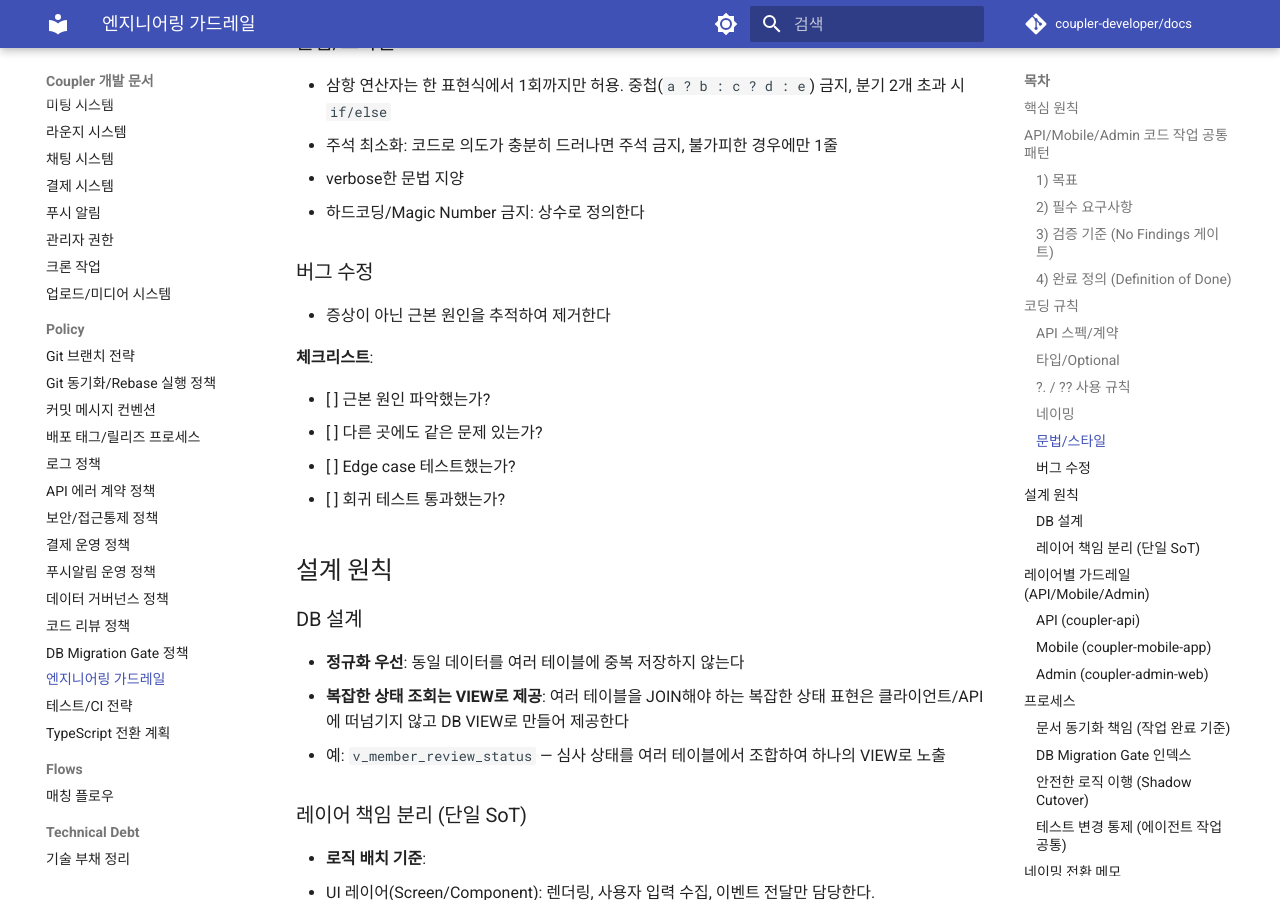
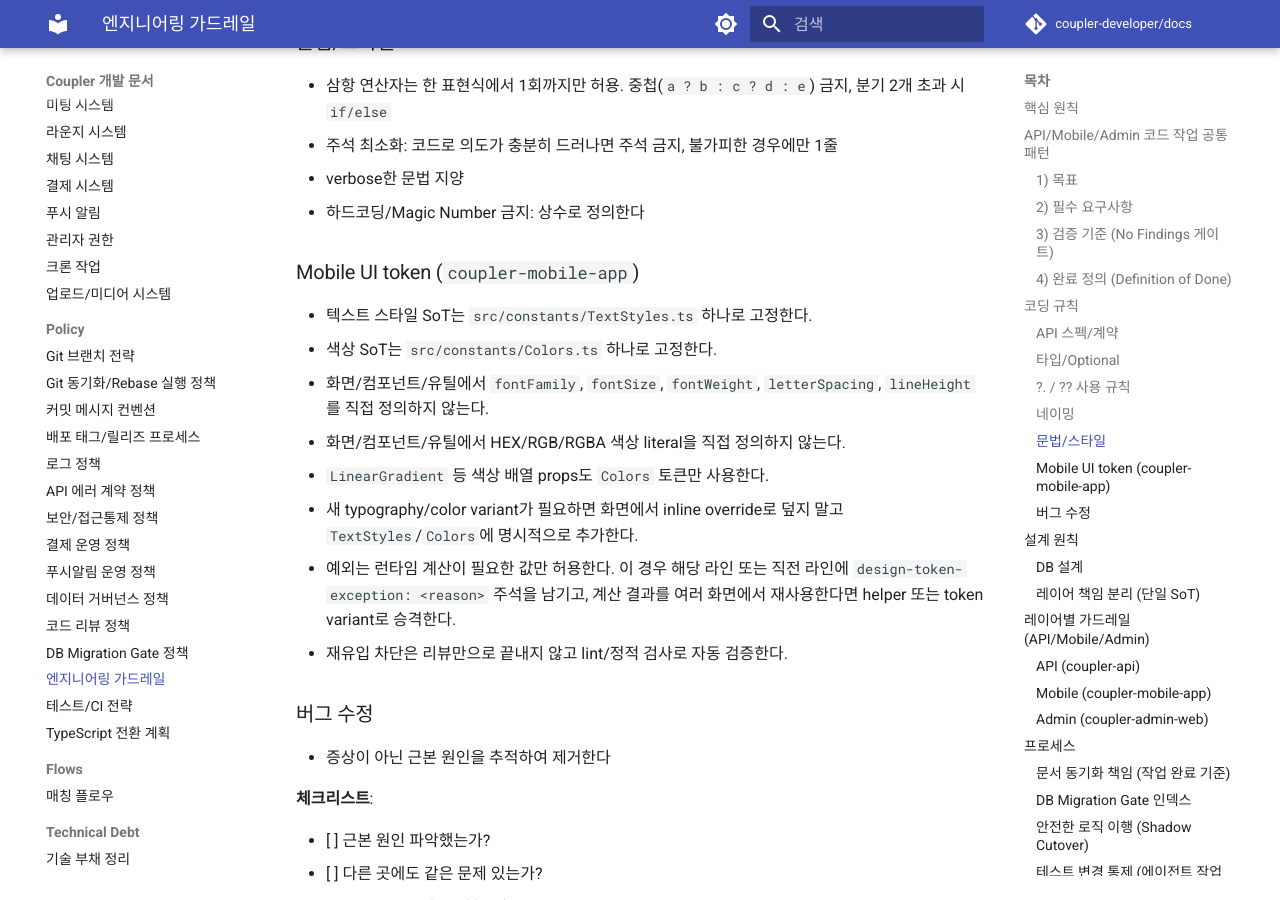
Before and after one commit to coupler-developer/docs, an MkDocs documentation site: the page built from content/policy/engineering-guardrails.md, in a window 1280 px wide and 900 px high, scrolled down 3991 px. Built offline with MkDocs 1.6.1 and Material for MkDocs 9.7.7, drawn with Linux system fonts in a browser that asks for light colours; comment, search, counter and statistics services are not loaded; some of the changed text lies outside the part shown.

Commit message:
docs: 모바일 디자인 토큰 가드레일 추가
Changes:
- TextStyles/Colors를 모바일 UI token SoT로 명시했다
- inline typography, color literal 금지 규칙을 추가했다
- design-token-exception 주석 기반 예외 규칙을 문서화했다

Tests:
- npm run lint:md
- python3 -m mkdocs build --strict

```diff
--- a/content/policy/engineering-guardrails.md
+++ b/content/policy/engineering-guardrails.md
@@ -124,6 +124,17 @@
 - verbose한 문법 지양
 - 하드코딩/Magic Number 금지: 상수로 정의한다
 
+### Mobile UI token (`coupler-mobile-app`)
+
+- 텍스트 스타일 SoT는 `src/constants/TextStyles.ts` 하나로 고정한다.
+- 색상 SoT는 `src/constants/Colors.ts` 하나로 고정한다.
+- 화면/컴포넌트/유틸에서 `fontFamily`, `fontSize`, `fontWeight`, `letterSpacing`, `lineHeight`를 직접 정의하지 않는다.
+- 화면/컴포넌트/유틸에서 HEX/RGB/RGBA 색상 literal을 직접 정의하지 않는다.
+- `LinearGradient` 등 색상 배열 props도 `Colors` 토큰만 사용한다.
+- 새 typography/color variant가 필요하면 화면에서 inline override로 덮지 말고 `TextStyles`/`Colors`에 명시적으로 추가한다.
+- 예외는 런타임 계산이 필요한 값만 허용한다. 이 경우 해당 라인 또는 직전 라인에 `design-token-exception: <reason>` 주석을 남기고, 계산 결과를 여러 화면에서 재사용한다면 helper 또는 token variant로 승격한다.
+- 재유입 차단은 리뷰만으로 끝내지 않고 lint/정적 검사로 자동 검증한다.
+
 ### 버그 수정
 
 - 증상이 아닌 근본 원인을 추적하여 제거한다
@@ -172,6 +183,7 @@
 - 화면 컴포넌트에서 normalize/resolve/fallback로 계약 불일치를 보정하지 않는다.
 - 서버 enum 미정의 값은 조용히 무시하지 않고 명시적으로 에러/신고 경로를 태운다.
 - 구/신 API 이중 경로를 동시에 유지하지 않는다. 불가피한 과도기에는 Shadow Cutover 규칙을 따른다.
+- typography는 `TextStyles`, color는 `Colors`를 단일 SoT로 사용하고 inline token drift를 남기지 않는다.
 
 ### Admin (coupler-admin-web)
 
```
